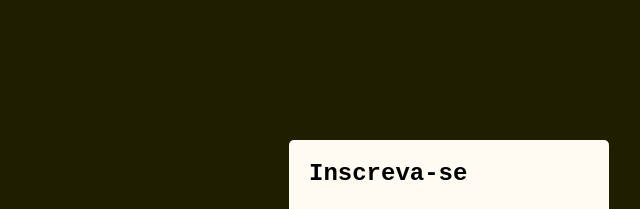
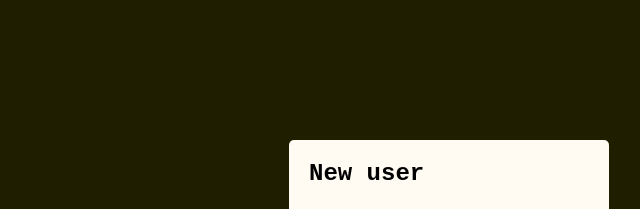
Before and after one commit to Yure7S/Criando-Validando-um-Formul-rio, a plain HTML site: page index.html in a window 1280 px wide. Shown: the top 209 px of the page, 191-831 px from the left. Drawn offline with Linux system fonts and the light colour scheme.

Commit message:
Deploy testing

```diff
--- a/index.html
+++ b/index.html
@@ -22,7 +22,7 @@
         <section class="formulario">
             <div class="contform">
                 <form id="formulario" action="#">
-                    <h1 class="titleform">Inscreva-se</h1>
+                    <h1 class="titleform">New user</h1>
                     <span id="contentalert"><i class="fa-solid fa-circle-exclamation"></i>Usuário ou senha inválidos!</span>
 
                     <label for="username">E-mail:</label>
```
